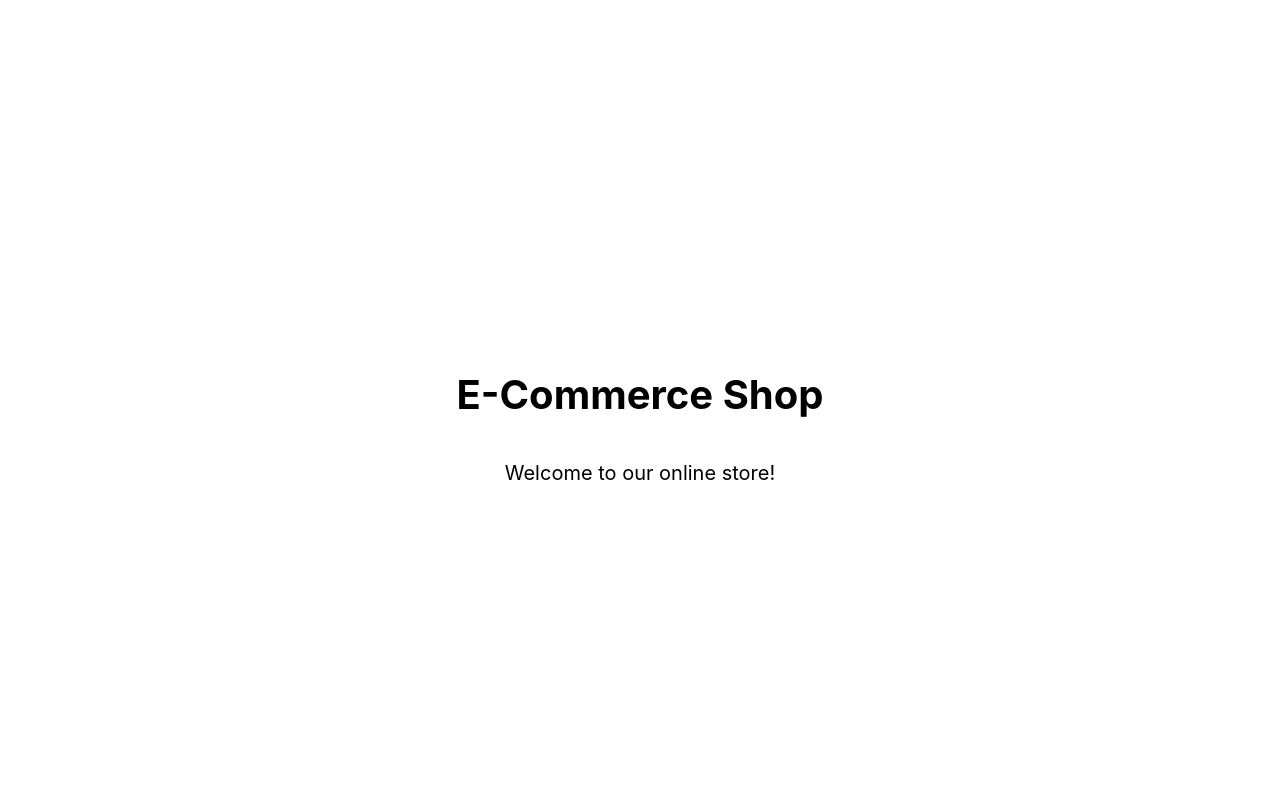
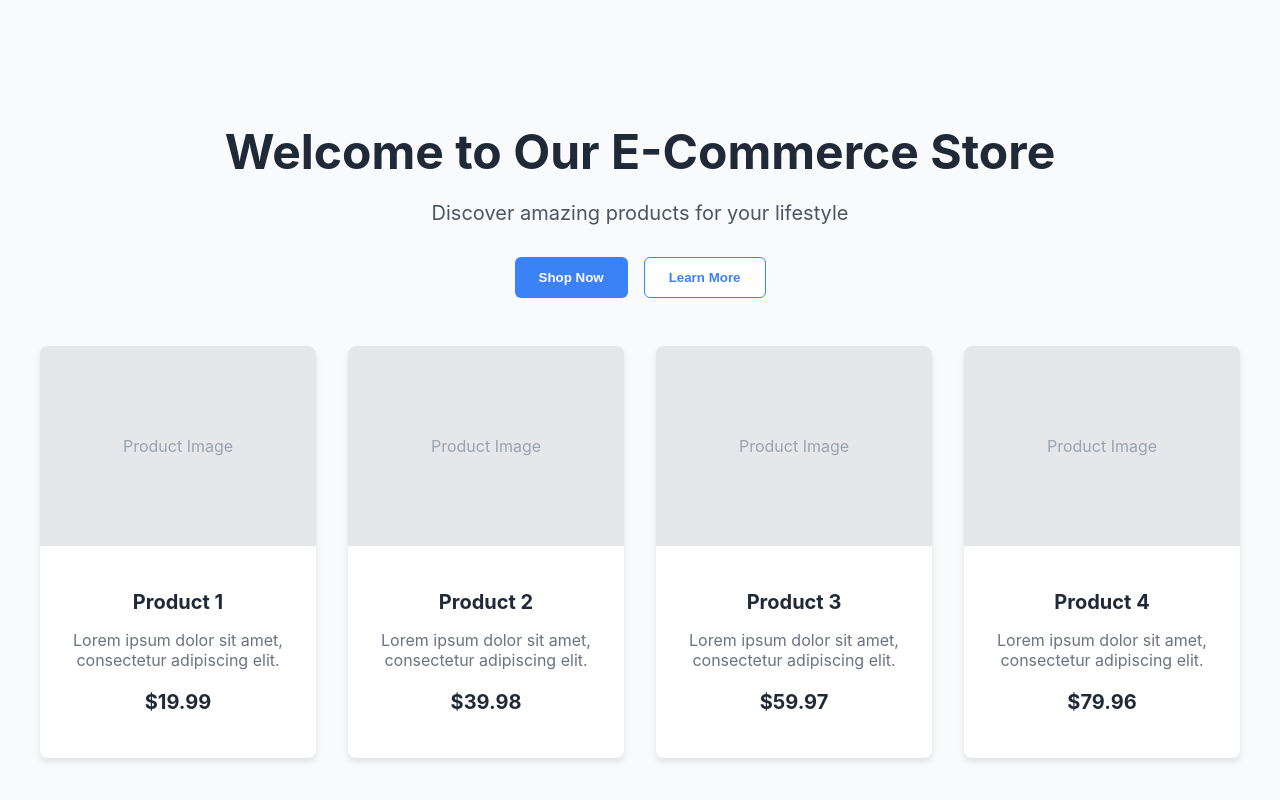
Before and after one commit to TatyOko28/e-commerce-andy-1, a Next.js app in the folder next/: page / in a window 1280 px wide. Shown: the top 800 px of the page. Built offline with nearby package versions, Linux system fonts and the light colour scheme.

Commit message:
Update homepage with better styling and product displays

```diff
--- a/next/app/page.tsx
+++ b/next/app/page.tsx
@@ -1,3 +1,5 @@
+import Image from 'next/image';
+
 export default function Home() {
   return (
     <main style={{
@@ -6,10 +8,121 @@ export default function Home() {
       flexDirection: 'column',
       alignItems: 'center',
       justifyContent: 'center',
-      padding: '24px'
+      padding: '24px',
+      backgroundColor: '#f9fafb'
     }}>
-      <h1 style={{ fontSize: '2.5rem', fontWeight: 'bold' }}>E-Commerce Shop</h1>
-      <p style={{ marginTop: '1rem', fontSize: '1.25rem' }}>Welcome to our online store!</p>
+      <div style={{
+        maxWidth: '1200px',
+        width: '100%',
+        textAlign: 'center'
+      }}>
+        <h1 style={{
+          fontSize: '3rem',
+          fontWeight: 'bold',
+          marginBottom: '1rem',
+          color: '#1f2937'
+        }}>
+          Welcome to Our E-Commerce Store
+        </h1>
+
+        <p style={{
+          fontSize: '1.25rem',
+          marginBottom: '2rem',
+          color: '#4b5563'
+        }}>
+          Discover amazing products for your lifestyle
+        </p>
+
+        <div style={{
+          display: 'flex',
+          justifyContent: 'center',
+          gap: '1rem',
+          marginBottom: '3rem',
+          flexWrap: 'wrap'
+        }}>
+          <button style={{
+            backgroundColor: '#3b82f6',
+            color: 'white',
+            padding: '0.75rem 1.5rem',
+            borderRadius: '0.375rem',
+            fontWeight: 'bold',
+            border: 'none',
+            cursor: 'pointer'
+          }}>
+            Shop Now
+          </button>
+
+          <button style={{
+            backgroundColor: 'white',
+            color: '#3b82f6',
+            padding: '0.75rem 1.5rem',
+            borderRadius: '0.375rem',
+            fontWeight: 'bold',
+            border: '1px solid #3b82f6',
+            cursor: 'pointer'
+          }}>
+            Learn More
+          </button>
+        </div>
+
+        <div style={{
+          display: 'grid',
+          gridTemplateColumns: 'repeat(auto-fill, minmax(250px, 1fr))',
+          gap: '2rem',
+          marginTop: '2rem'
+        }}>
+          {[1, 2, 3, 4].map((item) => (
+            <div key={item} style={{
+              backgroundColor: 'white',
+              borderRadius: '0.5rem',
+              overflow: 'hidden',
+              boxShadow: '0 4px 6px rgba(0, 0, 0, 0.1)',
+              transition: 'transform 0.2s',
+              cursor: 'pointer'
+            }}>
+              <div style={{
+                height: '200px',
+                backgroundColor: '#e5e7eb',
+                position: 'relative'
+              }}>
+                <div style={{
+                  position: 'absolute',
+                  top: '50%',
+                  left: '50%',
+                  transform: 'translate(-50%, -50%)',
+                  color: '#9ca3af',
+                  fontSize: '1rem'
+                }}>
+                  Product Image
+                </div>
+              </div>
+              <div style={{ padding: '1.5rem' }}>
+                <h3 style={{
+                  fontSize: '1.25rem',
+                  fontWeight: 'bold',
+                  marginBottom: '0.5rem',
+                  color: '#1f2937'
+                }}>
+                  Product {item}
+                </h3>
+                <p style={{
+                  color: '#6b7280',
+                  marginBottom: '1rem'
+                }}>
+                  Lorem ipsum dolor sit amet, consectetur adipiscing elit.
+                </p>
+                <p style={{
+                  fontWeight: 'bold',
+                  color: '#1f2937',
+                  fontSize: '1.25rem'
+                }}>
+                  ${(item * 19.99).toFixed(2)}
+                </p>
+              </div>
+            </div>
+          ))}
+        </div>
+      </div>
     </main>
-  )
+  );
 }
```
